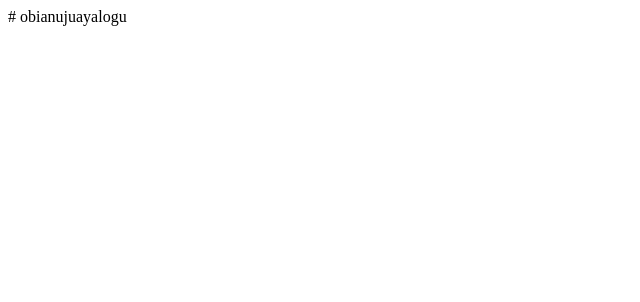
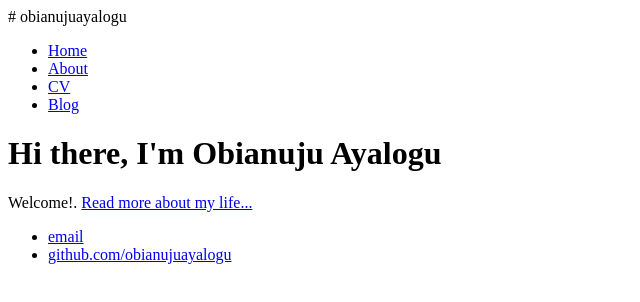
Before and after one commit to Obianuju7/obianujuayalogu, a plain HTML site: page index.html in a window 1280 px wide. Shown: the whole page, without its empty margins (0-640 px from the left). Drawn offline with Linux system fonts and the light colour scheme.

Commit message:
Update index.html
Build the initial homepage

```diff
--- a/index.html
+++ b/index.html
@@ -1 +1,29 @@
 # obianujuayalogu
+<!DOCTYPE html>
+<html>
+	<head>
+		<title>Obianuju Ayalogu</title>
+	</head>
+	<body>
+		<nav>
+    		<ul>
+        		<li><a href="/">Home</a></li>
+	        	<li><a href="/about">About</a></li>
+        		<li><a href="/cv">CV</a></li>
+        		<li><a href="/blog">Blog</a></li>
+    		</ul>
+		</nav>
+		<div class="container">
+    		<div class="blurb">
+        		<h1>Hi there, I'm Obianuju Ayalogu</h1>
+				<p>Welcome!. <a href="/about">Read more about my life...</a></p>
+    		</div><!-- /.blurb -->
+		</div><!-- /.container -->
+		<footer>
+    		<ul>
+        		<li><a href="mailto:obianuju.ayalogu@gmail.com">email</a></li>
+        		<li><a href="https://github.com/obianujuayalogu">github.com/obianujuayalogu</a></li>
+			</ul>
+		</footer>
+	</body>
+</html>
```
